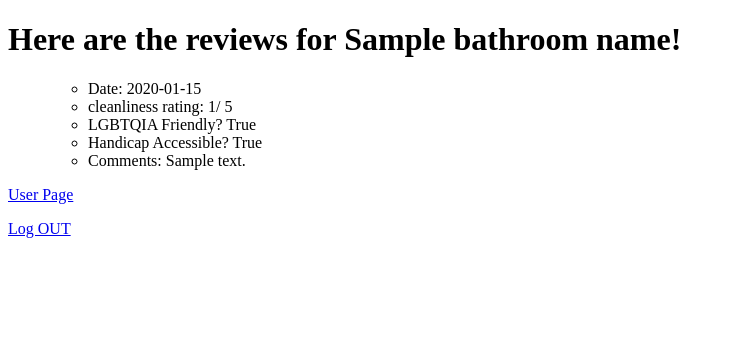
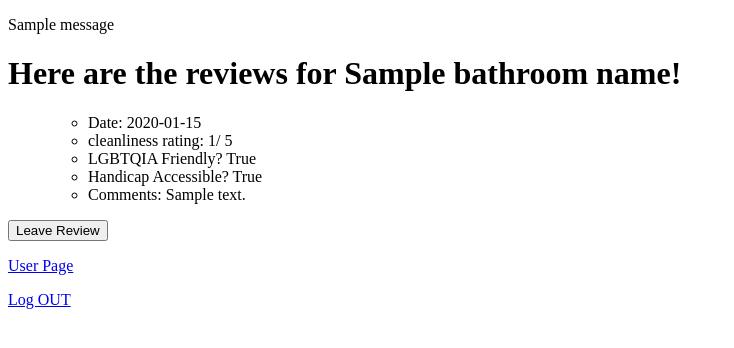
Before and after one commit to catalyst-777/goGo, a Flask app: template templates/chosen_restroom_reviews.html in a window 1280 px wide. Shown: the top 348 px of the page, without its empty margins (0-734 px from the left). Run offline with Flask 2, Linux system fonts and the light colour scheme; tables that the repository leaves empty hold one stand-in row (values such as "Sample post"); the template is opened without the code that fills it: values that come from a table or form of the project are taken from there, most other values are stand-ins (such as "Sample title", 1, 10 or a date in 2020); one stand-in notice (Sample message) is shown.

Commit message:
Add leave review button

```diff
--- a/server.py
+++ b/server.py
@@ -127,8 +127,9 @@ def create_review():
 
     date_time = request.form.get("date-picker")
     date_time = datetime.strptime(date_time, "%Y-%m-%d")
-
+    bathroom_id = request.form.get("bathroomID")
     bathroom_id = session["bathroom_id"]
+    bathroom_name = request.form.get("bathroomName")
     bathroom_name = session["bathroomName"]
     cleanliness = request.form.get("cleanliness")
     lgbt_frendly = request.form.get("lgbt_friendly")
@@ -172,9 +173,9 @@ def get_all_restroom_reviews():
 
     reviews = crud.get_all_restroom_reviews(bathroom_id)
 
-    if reviews is None:
-        flash('This restroom has not been reviewed.')
-        return render_template('/chosen_restroom_reviews.html', fname = session["user_fname"], user_id = session["user_id"], bathroom_name = bathroom_name, bathroom_id = session["bathroom_id"])
+    if len(reviews) <= 0:
+        flash('This restroom has not been reviewed. Be the first to leave a review!')
+        # return render_template('/chosen_restroom_reviews.html', fname = session["user_fname"], user_id = session["user_id"], bathroom_name = bathroom_name, bathroom_id = session["bathroom_id"])
 
     return render_template('/chosen_restroom_reviews.html', fname = session["user_fname"], user_id = session["user_id"],bathroom_name = bathroom_name, bathroom_id = bathroom_id, reviews = reviews)
 
--- a/templates/chosen_restroom_reviews.html
+++ b/templates/chosen_restroom_reviews.html
@@ -5,6 +5,11 @@
 {% endblock %}
 
 {% block body %}
+{% for msg in get_flashed_messages() %}
+      <p class="flash-msg">
+        {{ msg }}
+      </p>
+    {% endfor %}
         <h1>Here are the reviews for {{bathroom_name}}!</h1>
         <ul class="all_user_reviews">
             {% for review in reviews %}
@@ -18,6 +23,13 @@
                 <p></p>
             {% endfor %}
         </ul>
+
+        <form action="/review_form" method="POST">
+            <input type="hidden" id="bathroomID" name="bathroomID" value="${restroomMarker.bathroom_id}">
+            <input type="hidden" id="bathroomName" name="bathroomName" value="{{bathroom_name}}">
+            <button type="submit" value="Submit "id="leave-review" class="{{bathroom_id}}">Leave Review</button>
+        </form>
+      <p></p>
       <a href='/user_page'>User Page</a>
       <p></p>
       <a href='/log_out'>Log OUT</a>
```
Lines whose indentation alone changed are shown as unchanged.
